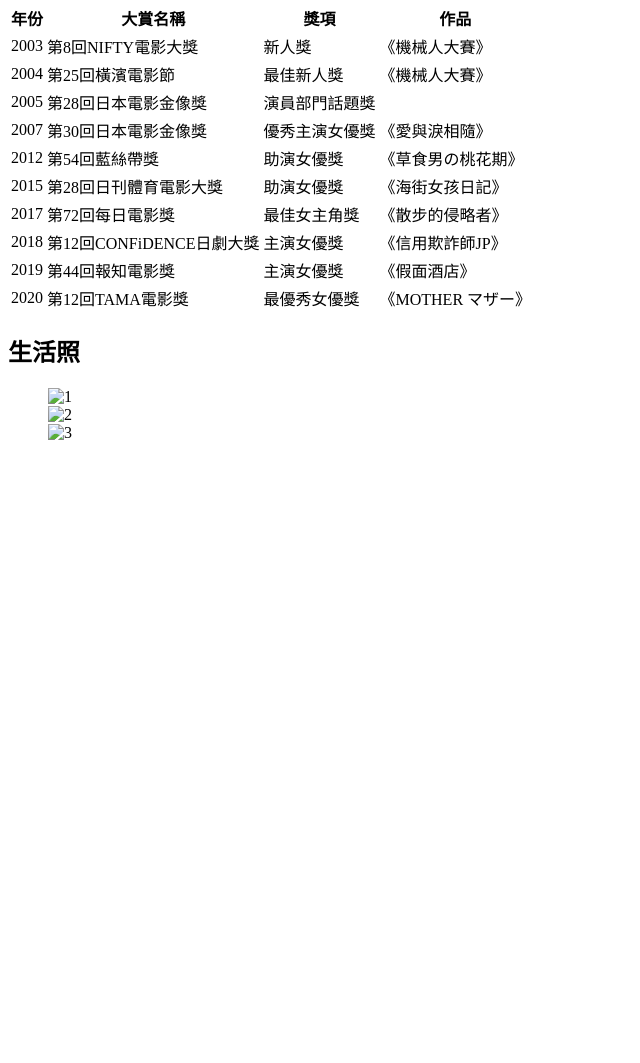
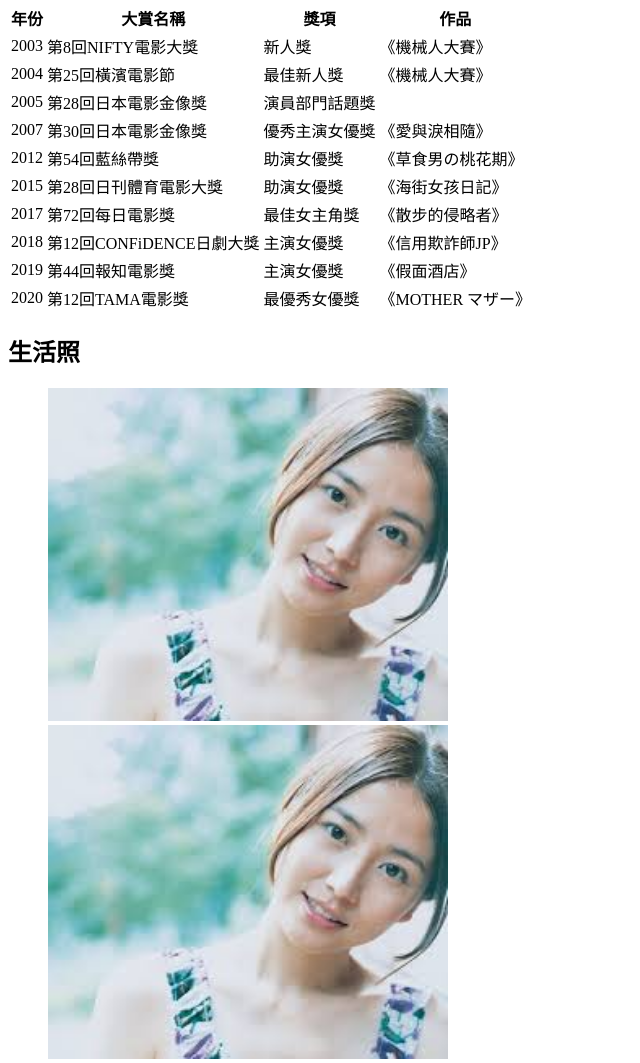
Before and after one commit to HornsWong/masami-nagasawa, a plain HTML site: page index.html in a window 1280 px wide. Shown: the part 1742-2805 px from the top of the page, without its empty margins (0-640 px from the left). Before the commit the page ends 2200 px from the top, so only its background shows below. Drawn offline with Linux system fonts and the light colour scheme; the site is published under a folder, as on GitHub Pages, so addresses that start at the root find nothing.

Commit message:
第三版

```diff
--- a/index.html
+++ b/index.html
@@ -224,12 +224,12 @@
 
     <h2 id="pic">生活照</h2>
     <ul>
-      <div><img src="/imgs/1.jpg" alt="1" width="400" /></div>
+      <div><img src="imgs/1.jpg" alt="1" width="400" /></div>
       <div>
-        <img src="/imgs/1.jpg" alt="2" width="400" />
+        <img src="imgs/1.jpg" alt="2" width="400" />
       </div>
       <div>
-        <img src="/imgs/1.jpg" alt="3" width="400" />
+        <img src="imgs/1.jpg" alt="3" width="400" />
       </div>
     </ul>
   </body>
```
